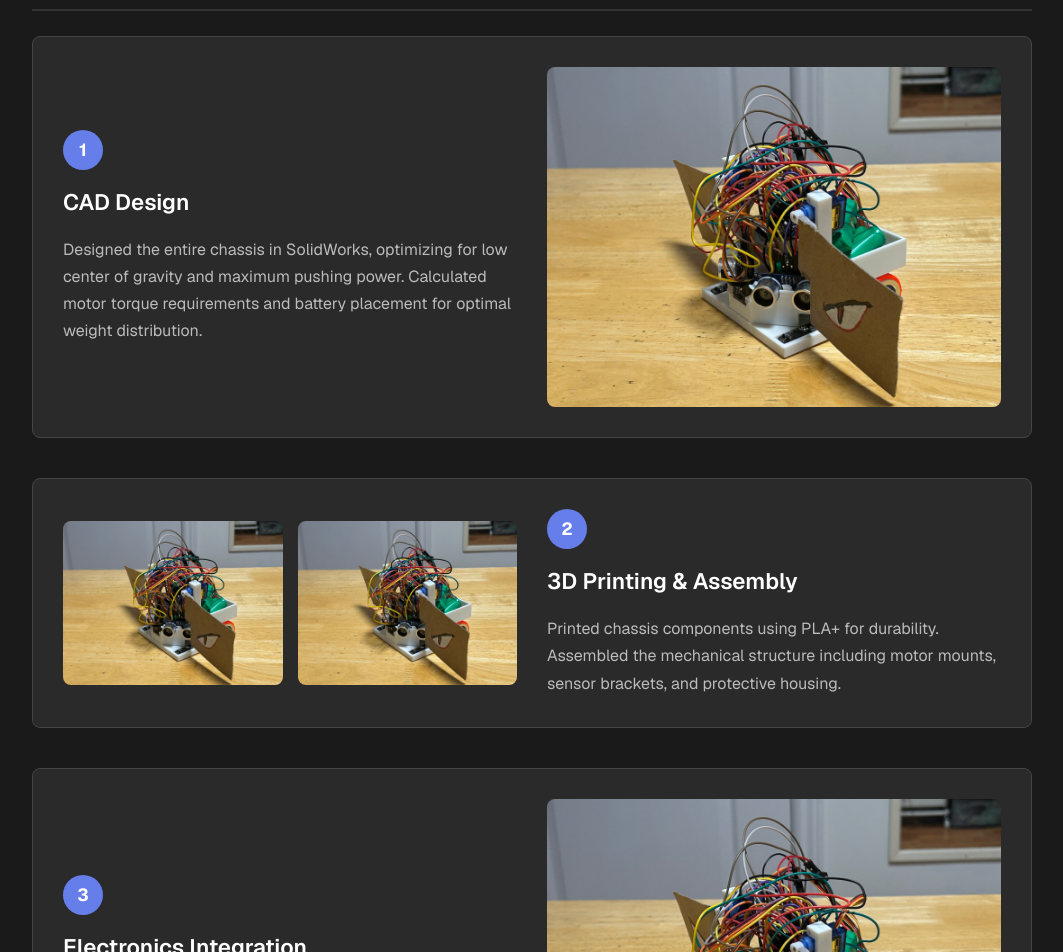
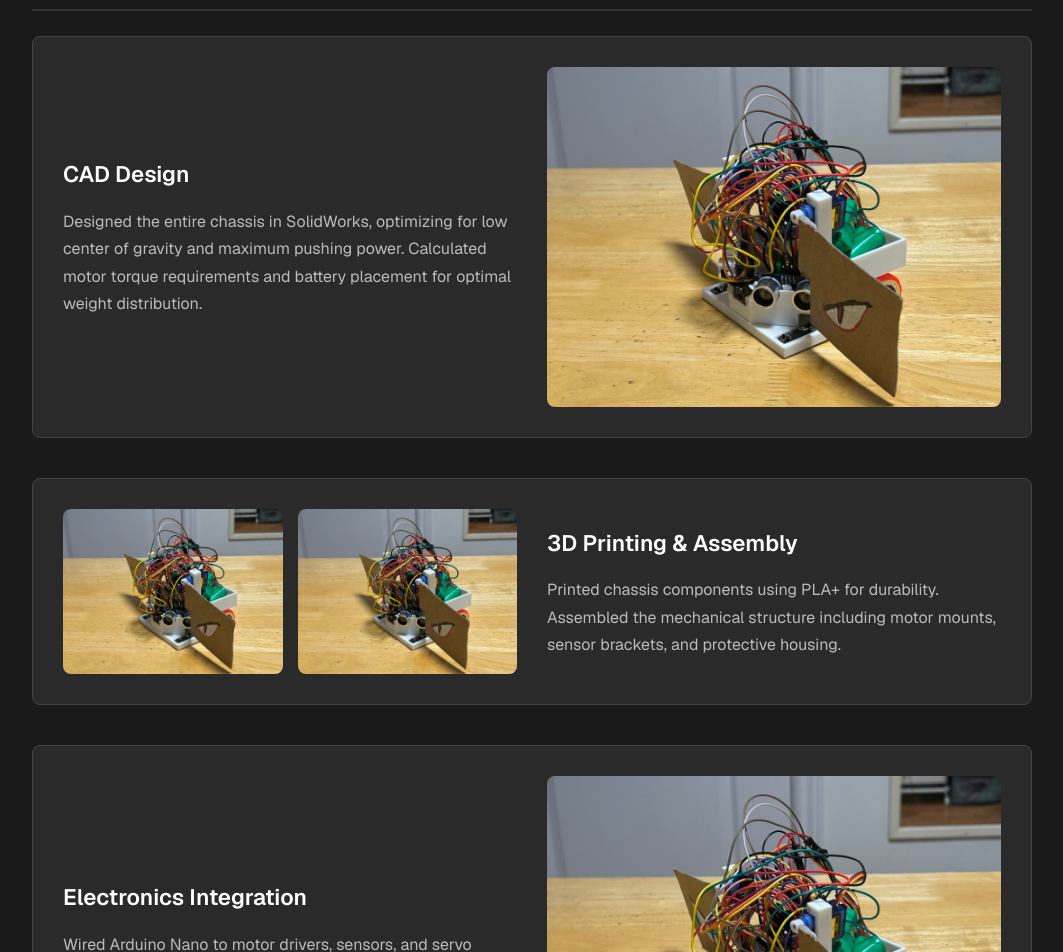
Before and after one commit to xuej41/portfolio-v2, a React (Vite) app: page /projects/sumobot-v2 in a window 1280 px wide. Shown: the part 2000-2952 px from the top of the page, without its empty margins (108-1171 px from the left). Built offline with nearby package versions, Linux system fonts and the light colour scheme.

Commit message:
Update project stuff

```diff
--- a/src/components/Features.css
+++ b/src/components/Features.css
@@ -112,7 +112,7 @@
 
 .feature-project-image {
   width: 100%;
-  max-width: 400px;
+  max-width: 500px; /* adjust this to change the size of the featured project img */
   border-radius: 8px;
   overflow: hidden;
   border: 1px solid #444;
--- a/src/pages/ChessMate.jsx
+++ b/src/pages/ChessMate.jsx
@@ -81,7 +81,6 @@ const ChessMate = () => {
             {/* Step 1 */}
             <div className="build-step">
               <div className="build-step-content">
-                <span className="build-step-number">1</span>
                 <h3 className="build-step-title">Design & Planning</h3>
                 <p className="build-step-description">
                   Started with CAD designs for the gantry system. Calculated dimensions based on
@@ -99,7 +98,6 @@ const ChessMate = () => {
             {/* Step 2 */}
             <div className="build-step reverse">
               <div className="build-step-content">
-                <span className="build-step-number">2</span>
                 <h3 className="build-step-title">Hardware Assembly</h3>
                 <p className="build-step-description">
                   Assembled the 3-DoF gantry system with stepper motors and drivers. Connected
@@ -120,7 +118,6 @@ const ChessMate = () => {
             {/* Step 3 */}
             <div className="build-step">
               <div className="build-step-content">
-                <span className="build-step-number">3</span>
                 <h3 className="build-step-title">Computer Vision Integration</h3>
                 <p className="build-step-description">
                   Implemented OpenCV-based piece detection and tracking. Calibrated camera positioning
@@ -138,7 +135,6 @@ const ChessMate = () => {
             {/* Step 4 */}
             <div className="build-step reverse">
               <div className="build-step-content">
-                <span className="build-step-number">4</span>
                 <h3 className="build-step-title">Software & AI Integration</h3>
                 <p className="build-step-description">
                   Connected Stockfish chess engine for gameplay logic. Integrated Groq for AI coaching
--- a/src/pages/ProjectPage.css
+++ b/src/pages/ProjectPage.css
@@ -288,19 +288,6 @@
   gap: 15px;
 }
 
-.build-step-number {
-  display: inline-flex;
-  align-items: center;
-  justify-content: center;
-  width: 40px;
-  height: 40px;
-  background: #667eea;
-  color: white;
-  border-radius: 50%;
-  font-weight: 700;
-  font-size: 1.1rem;
-}
-
 .build-step-title {
   color: white;
   font-size: 1.4rem;
--- a/src/pages/Projects.jsx
+++ b/src/pages/Projects.jsx
@@ -65,6 +65,24 @@ const Projects = () => {
 
             {/* Project 2 */}
             <FeaturedProjectCard
+              id="sumobot-v2"
+              title="Autonomous Sumobot V2"
+              description="Fully autonomous robotic battle bot designed for competitive environments. Features advanced sensors, real-time decision-making, and robust construction for optimal performance."
+              features={[
+                "5-sensor design (ultrasonic + TOF + Infrared) for 180° perception",
+                "Arduino Nano powering motor driver + DC motors, servo flaps",
+                "Custom designed 3D-printed chassis with 6000mAh battery pack",
+              ]}
+              imageSrc="/featured/sumobot-v22.jpg?height=300&width=400"
+              technologies={[]} //"React", "Node.js", "MongoDB", "Stripe"
+              internalUrl="/projects/sumobot-v2"
+              githubUrl="#"
+              reverse={true}
+              animationDelay={1}
+            />
+
+            {/* Project 3 */}
+            <FeaturedProjectCard
               id="memory-lane"
               title="Memory Lane"
               description="Deltahacks hackathon project - Facial recognition web app to assist Alzheimer's patients with memory recall. Deployed to Streamlit Cloud."
@@ -76,24 +94,6 @@ const Projects = () => {
               imageSrc="/featured/memorylane.jpg?height=300&width=400"
               technologies={["Streamlit", "OpenCV", "MongoDB", "Python"]}
               internalUrl="/projects/memory-lane"
-              githubUrl="#"
-              reverse={true}
-              animationDelay={1}
-            />
-
-            {/* Project 3 */}
-            <FeaturedProjectCard
-              id="sumobot-v2"
-              title="Autonomous Sumobot V2"
-              description="Fully autonomous robotic battle bot designed for competitive environments. Features advanced sensors, real-time decision-making, and robust construction for optimal performance."
-              features={[
-                "5-sensor design (ultrasonic + TOF + Infrared) for 180° perception",
-                "Arduino Nano powering motor driver + DC motors, servo flaps",
-                "Custom designed 3D-printed chassis with 6000mAh battery pack",
-              ]}
-              imageSrc="/featured/sumobot-v22.jpg?height=300&width=400"
-              technologies={[]} //"React", "Node.js", "MongoDB", "Stripe"
-              internalUrl="/projects/sumobot-v2"
               githubUrl="#"
               reverse={false}
               animationDelay={2}
--- a/src/pages/SumobotV2.jsx
+++ b/src/pages/SumobotV2.jsx
@@ -80,7 +80,6 @@ const SumobotV2 = () => {
             {/* Step 1 */}
             <div className="build-step">
               <div className="build-step-content">
-                <span className="build-step-number">1</span>
                 <h3 className="build-step-title">CAD Design</h3>
                 <p className="build-step-description">
                   Designed the entire chassis in SolidWorks, optimizing for low center of gravity
@@ -99,7 +98,6 @@ const SumobotV2 = () => {
             {/* Step 2 */}
             <div className="build-step reverse">
               <div className="build-step-content">
-                <span className="build-step-number">2</span>
                 <h3 className="build-step-title">3D Printing & Assembly</h3>
                 <p className="build-step-description">
                   Printed chassis components using PLA+ for durability. Assembled the mechanical
@@ -120,7 +118,6 @@ const SumobotV2 = () => {
             {/* Step 3 */}
             <div className="build-step">
               <div className="build-step-content">
-                <span className="build-step-number">3</span>
                 <h3 className="build-step-title">Electronics Integration</h3>
                 <p className="build-step-description">
                   Wired Arduino Nano to motor drivers, sensors, and servo motors. Created custom
@@ -138,7 +135,6 @@ const SumobotV2 = () => {
             {/* Step 4 */}
             <div className="build-step reverse">
               <div className="build-step-content">
-                <span className="build-step-number">4</span>
                 <h3 className="build-step-title">Sensor Calibration & Programming</h3>
                 <p className="build-step-description">
                   Calibrated all sensors for accurate distance measurement. Implemented autonomous
@@ -159,7 +155,6 @@ const SumobotV2 = () => {
             {/* Step 5 */}
             <div className="build-step">
               <div className="build-step-content">
-                <span className="build-step-number">5</span>
                 <h3 className="build-step-title">Testing & Iteration</h3>
                 <p className="build-step-description">
                   Extensive testing on practice rings to fine-tune sensor thresholds, motor speeds,
```
